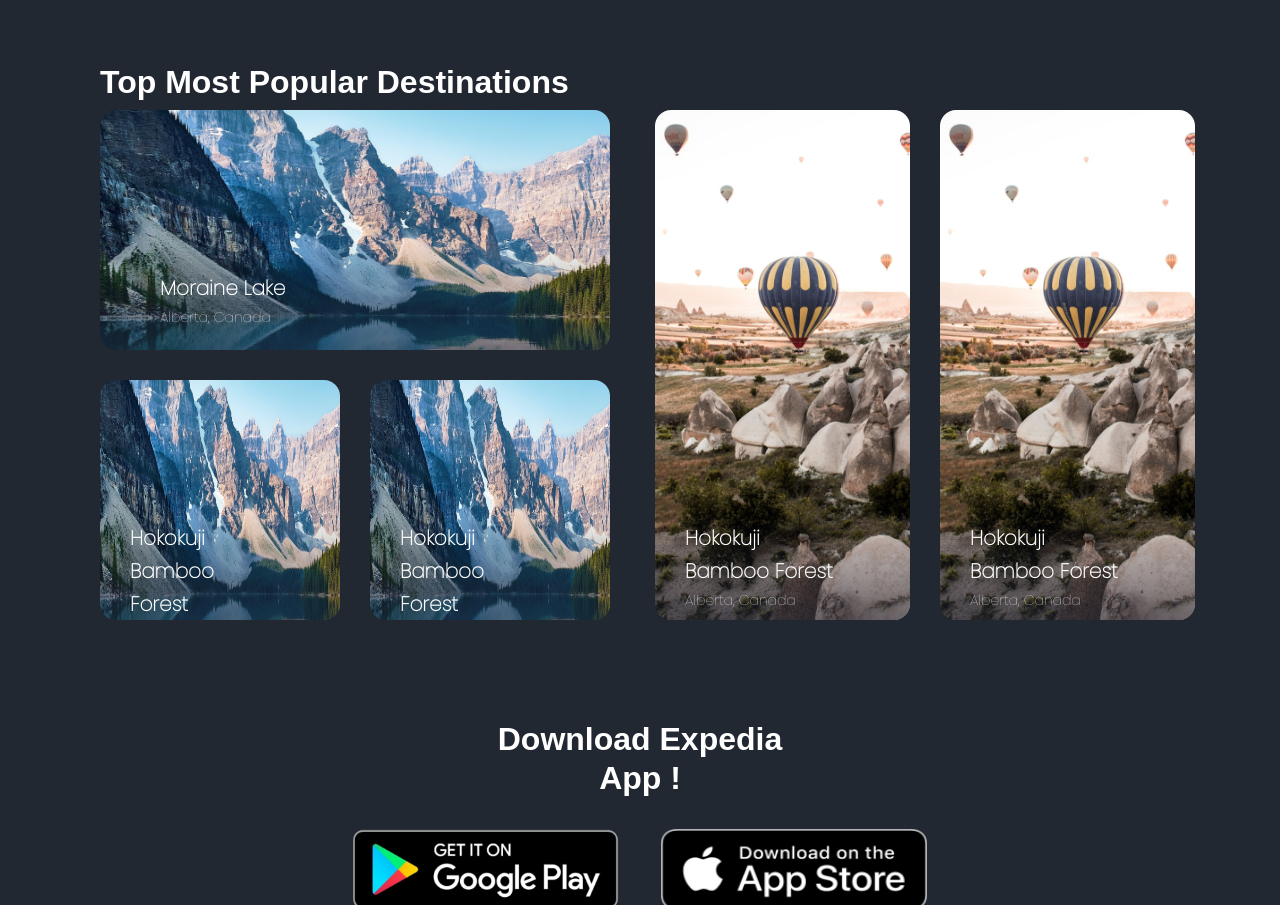
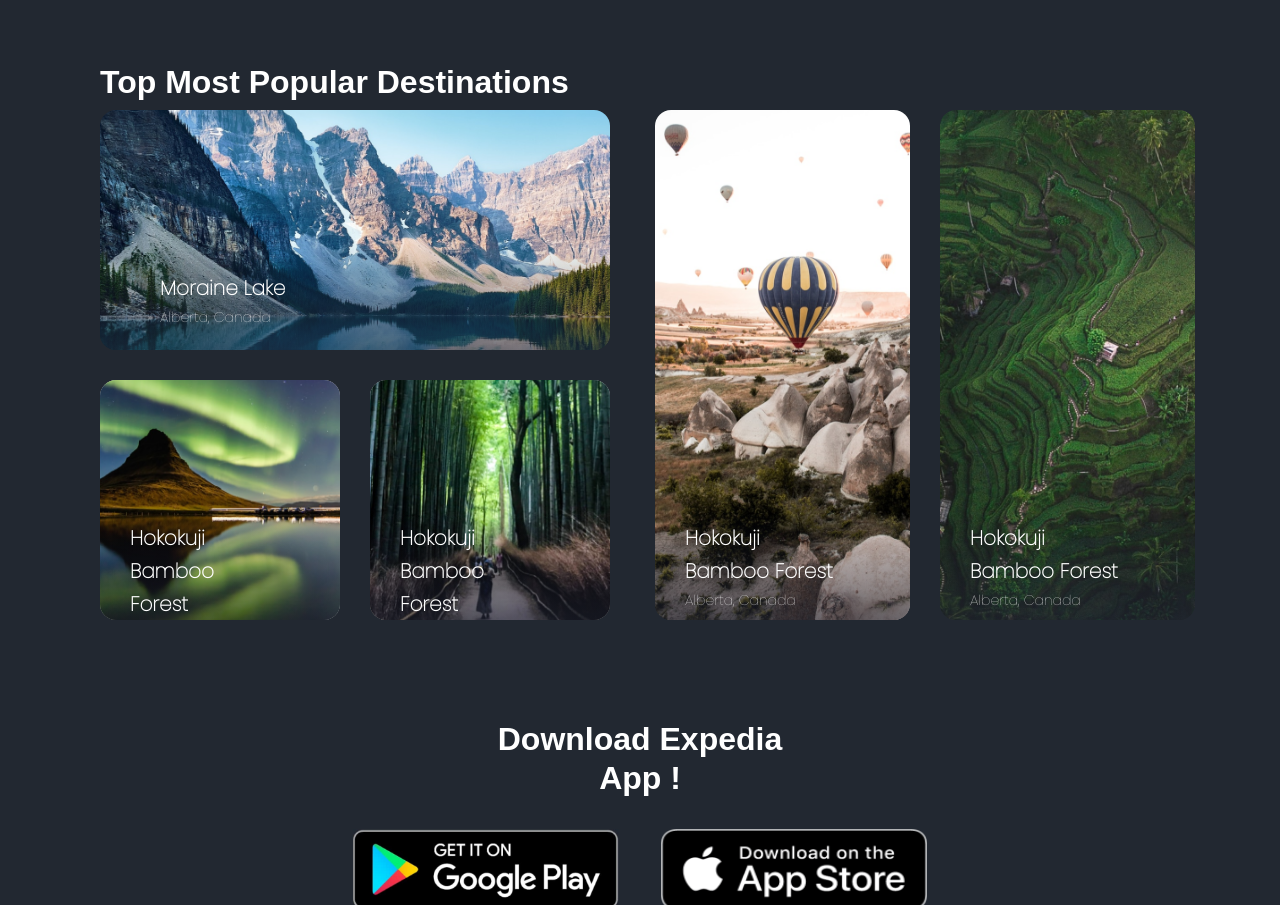
Before and after one commit to rabbimov-x/expidias, a React (Create React App) app: page / in a window 1280 px wide. Shown: the part 798-1703 px from the top of the page. Built offline with nearby package versions, Linux system fonts and the light colour scheme.

Commit message:
img qo'yildi

```diff
--- a/src/components/ImgCard1/ImgCard1.jsx
+++ b/src/components/ImgCard1/ImgCard1.jsx
@@ -1,14 +1,14 @@
 import React from "react";
 import "./ImgCard1.scss"
 
-const ImgCard1 = ()=>{
+const ImgCard1 = (props)=>{
     return(
         <div className="ImgCard">
             <div className="information">
                 <h2>Moraine Lake</h2>
                 <p>Alberta, Canada</p>
             </div>
-            <img src="./assets/images/png/image_3.png" alt="error" />
+            <img src={props.img} alt="error" />
 
         </div>
     )
--- a/src/components/ImgCrad2/ImgCard2.jsx
+++ b/src/components/ImgCrad2/ImgCard2.jsx
@@ -1,14 +1,14 @@
 import React from "react";
 import "./ImgCard2.scss"
 
-const ImgCard2 = ()=>{
+const ImgCard2 = (props)=>{
     return(
         <div className="ImgCard2">
         <div className="information">
             <h2>Hokokuji Bamboo Forest</h2>
             <p>Alberta, Canada</p>
         </div>
-        <img src="./assets/images/png/image_3.png" alt="error" />
+        <img src={props.img} alt="error" />
 
     </div>
     )
--- a/src/components/ImgCrad3/ImgCard3.jsx
+++ b/src/components/ImgCrad3/ImgCard3.jsx
@@ -1,14 +1,14 @@
 import React from "react";
 import "./ImgCard3.scss"
 
-const ImgCard3 = ()=>{
+const ImgCard3 = (props)=>{
     return(
         <div className="ImgCard3">
         <div className="information">
             <h2>Hokokuji Bamboo Forest</h2>
             <p>Alberta, Canada</p>
         </div>
-        <img src="./assets/images/png/image_7.png" alt="error" />
+        <img src={props.img} alt="error" />
 
     </div>
     )
--- a/src/pages/Home/Home.jsx
+++ b/src/pages/Home/Home.jsx
@@ -50,17 +50,17 @@ const Home = ()=>{
                         </div>
                         <div className=" col-md-6">
                             <div className="col-12">
-                            <ImgCard1/>
+                            <ImgCard1 img = "./assets/images/png/image_3.png"/>
                                 </div>
                             <div className="w-100 d-flex justify-content-between">
 
-                                <div className="col-6"><ImgCard2/></div>
-                                <div className="col-6"><ImgCard2/></div>
+                                <div className="col-6"><ImgCard2 img = "./assets/images/png/image_5.png"/></div>
+                                <div className="col-6"><ImgCard2 img = "./assets/images/png/image_6.png"/></div>
 
                             </div>
                         </div>
-                        <div className="col-11 ml-auto mr-auto   col-sm-6 col-md-3"><ImgCard3/></div>
-                        <div className="col-11 ml-auto mr-auto   col-sm-6 col-md-3"><ImgCard3/></div>
+                        <div className="col-11 ml-auto mr-auto   col-sm-6 col-md-3"><ImgCard3 img = "./assets/images/png/image_7.png"/></div>
+                        <div className="col-11 ml-auto mr-auto   col-sm-6 col-md-3"><ImgCard3 img = "./assets/images/png/image_8.png"/></div>
 
                         <div className="col-12">
                             <h1 className="download-text">Download Expedia App !</h1>
```
